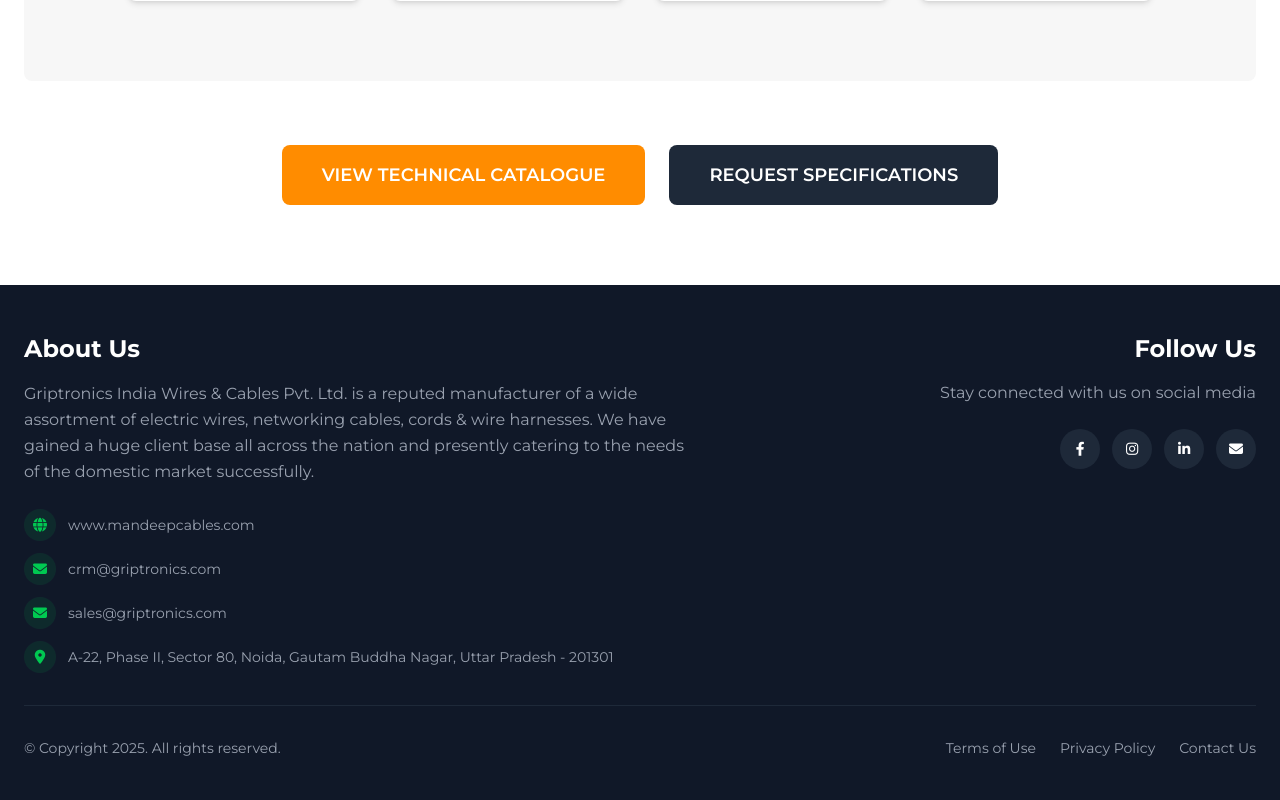
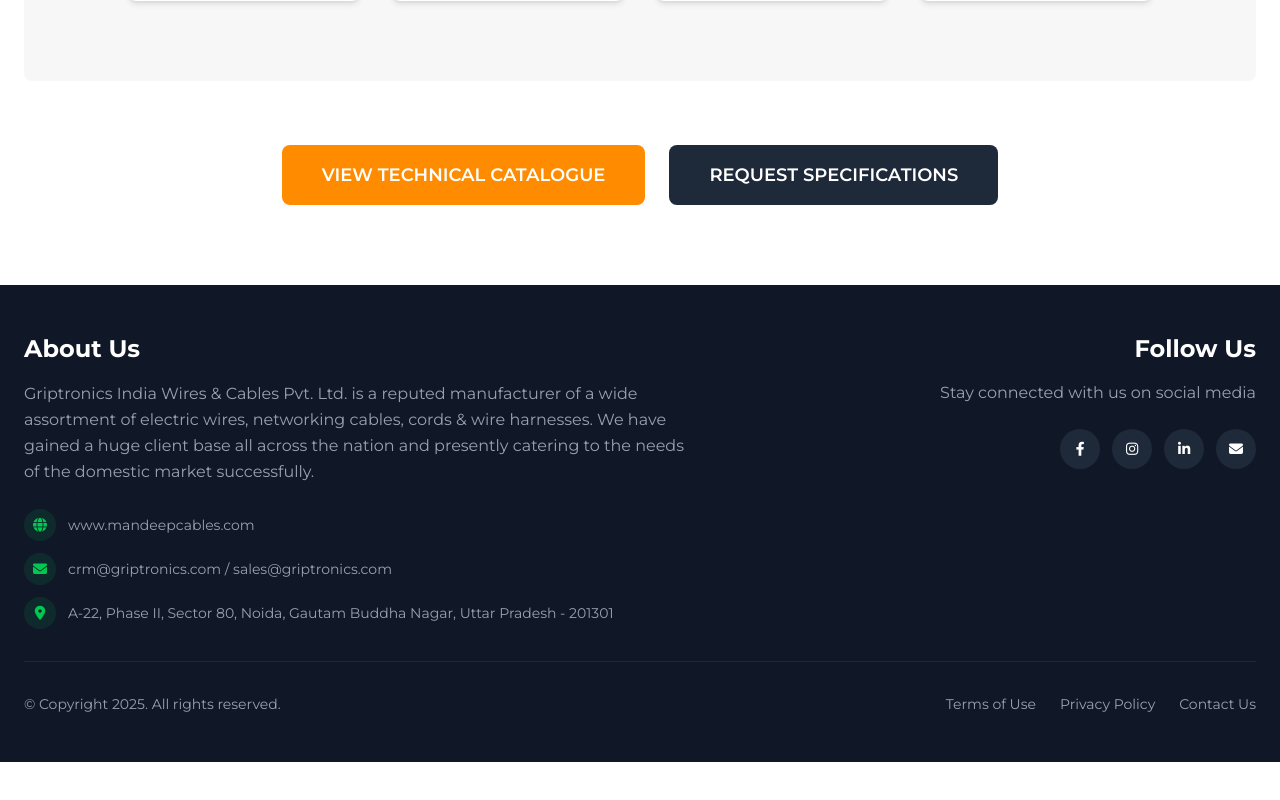
Before and after one commit to Hitesh-malik/cable_company, a React (Vite) app: page / in a window 1280 px wide. Shown: the part 9223-10023 px from the top of the page. After the commit the page ends 9985 px from the top, so only its background shows below. Built offline with nearby package versions, Linux system fonts and the light colour scheme; a web font is replaced by a local one.

Commit message:
FOOTER IS UPDATED

```diff
--- a/src/components/Footer.jsx
+++ b/src/components/Footer.jsx
@@ -10,8 +10,7 @@
 
   const contactInfo = [
     { icon: 'fas fa-globe', text: 'www.mandeepcables.com', url: 'https://www.mandeepcables.com' },
-    { icon: 'fas fa-envelope', text: 'crm@griptronics.com', url: 'mailto:crm@griptronics.com' },
-    { icon: 'fas fa-envelope', text: 'sales@griptronics.com', url: 'mailto:sales@griptronics.com' },
+    { icon: 'fas fa-envelope', text: 'crm@griptronics.com / sales@griptronics.com', url: 'mailto:crm@griptronics.com' },
     { icon: 'fas fa-map-marker-alt', text: 'A-22, Phase II, Sector 80, Noida, Gautam Buddha Nagar, Uttar Pradesh - 201301' }
   ];
 
```
